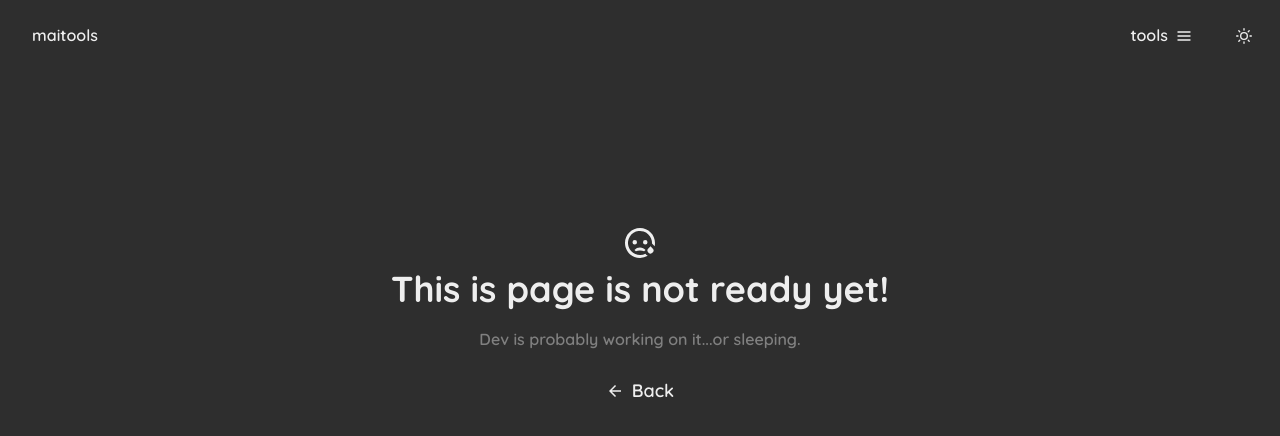
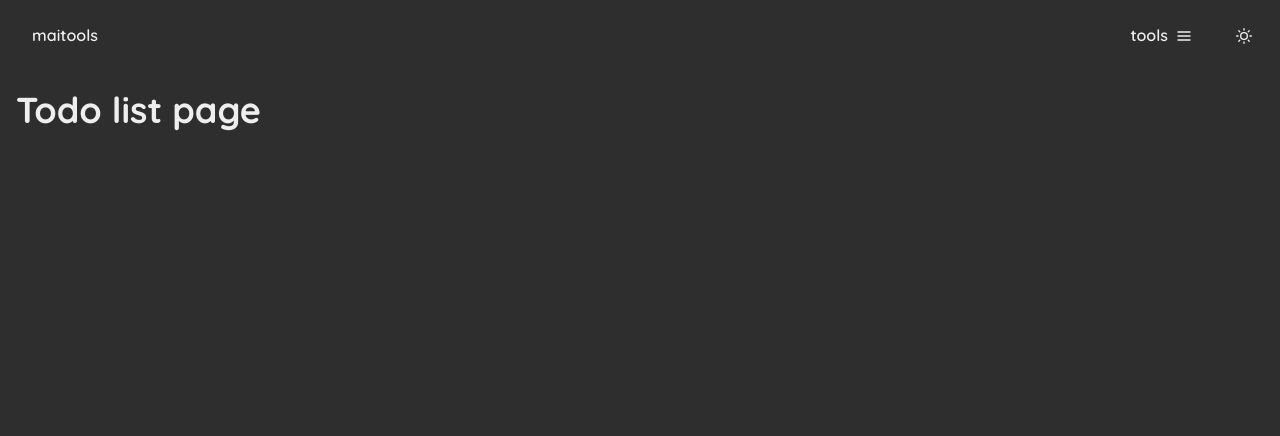
Before and after one commit to olimeme/maitools, a React (Vite) app: page /todo-list in a window 1280 px wide. Shown: the top 436 px of the page. Built offline with nearby package versions, Linux system fonts and the light colour scheme.

Commit message:
initial commit

```diff
--- /dev/null
+++ b/src/pages/TodoListPage.tsx
@@ -0,0 +1,13 @@
+import React from "react";
+import MotionWrapper from "../components/MotionWrapper";
+import { Heading } from "@chakra-ui/react";
+
+const TodoListPage = () => {
+  return (
+    <MotionWrapper>
+      <Heading>Todo list page</Heading>
+    </MotionWrapper>
+  );
+};
+
+export default TodoListPage;
--- a/src/routes/publicRoutes.tsx
+++ b/src/routes/publicRoutes.tsx
@@ -4,12 +4,13 @@ import MarkdownPage from "../pages/MarkdownPage";
 import PomodoroTimerPage from "../pages/PomodoroTimerPage";
 import WhiteboardPage from "../pages/WhiteboardPage";
 import ComingSoonPage from "../pages/ComingSoonPage";
+import TodoListPage from "../pages/TodoListPage";
 
 export const public_route_group = [
   { path: "/markdown", element: <MarkdownPage /> },
   { path: "/pomodoro-timer", element: <PomodoroTimerPage /> },
   { path: "/whiteboard", element: <ComingSoonPage /> },
-  { path: "/todo-list", element: <ComingSoonPage /> },
+  { path: "/todo-list", element: <TodoListPage /> },
   { path: "/kanban", element: <KanbanBoardPage /> },
   { path: "/", element: <LandingPage /> },
 ];
```
Also changed, not shown: src/components/TodoList/index.ts (added).
